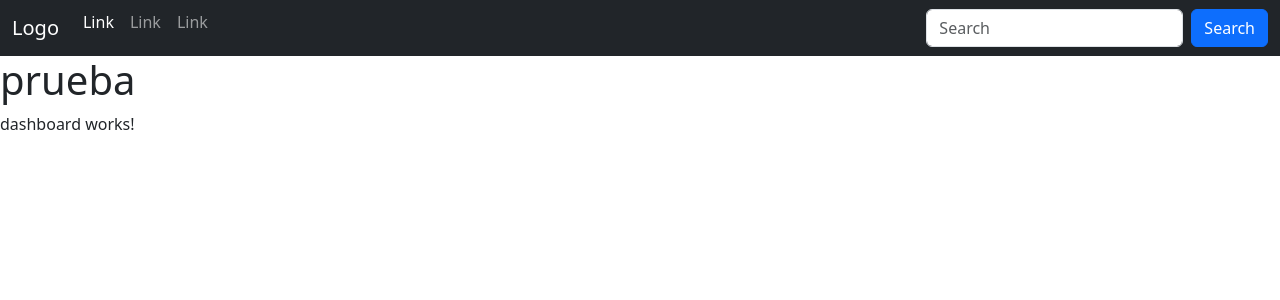
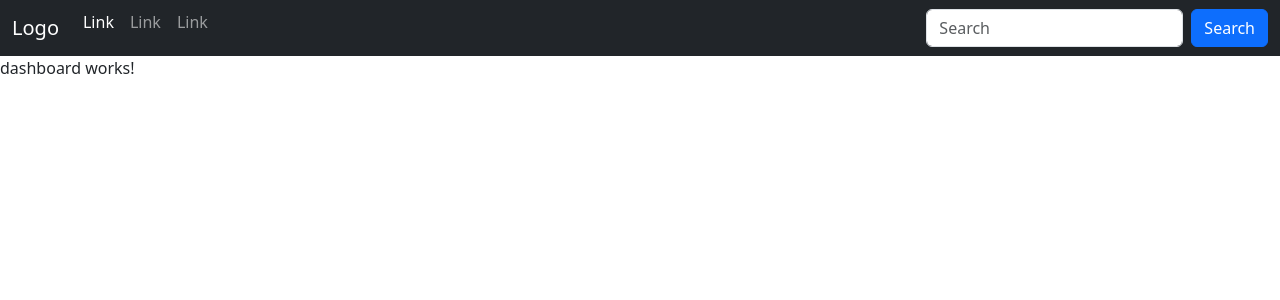
Before and after one commit to ernestoacostavelazquez/login_prueba01, an Angular app: page /dashboard in a window 1280 px wide. Shown: the top 300 px of the page. Built offline with nearby package versions, Linux system fonts and the light colour scheme.

Commit message:
tercero commit

```diff
--- a/src/app/pages/dashboard/dashboard.component.html
+++ b/src/app/pages/dashboard/dashboard.component.html
@@ -1,2 +1 @@
-<h1>prueba</h1>
 <p>dashboard works!</p>
--- a/src/app/pages/dashboard/otro.html
+++ /dev/null
@@ -1 +0,0 @@
-<h1>prueba</h1>
```
